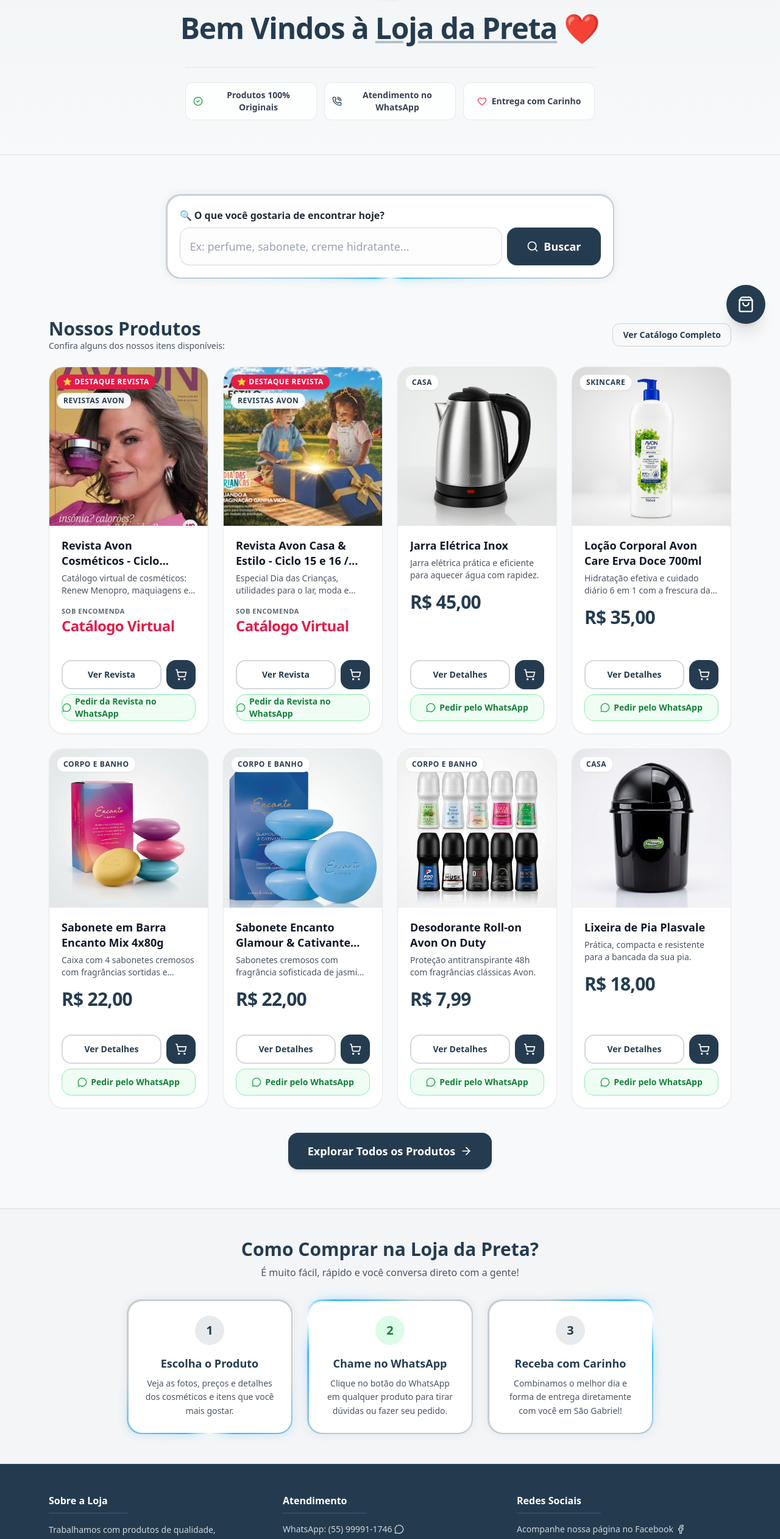
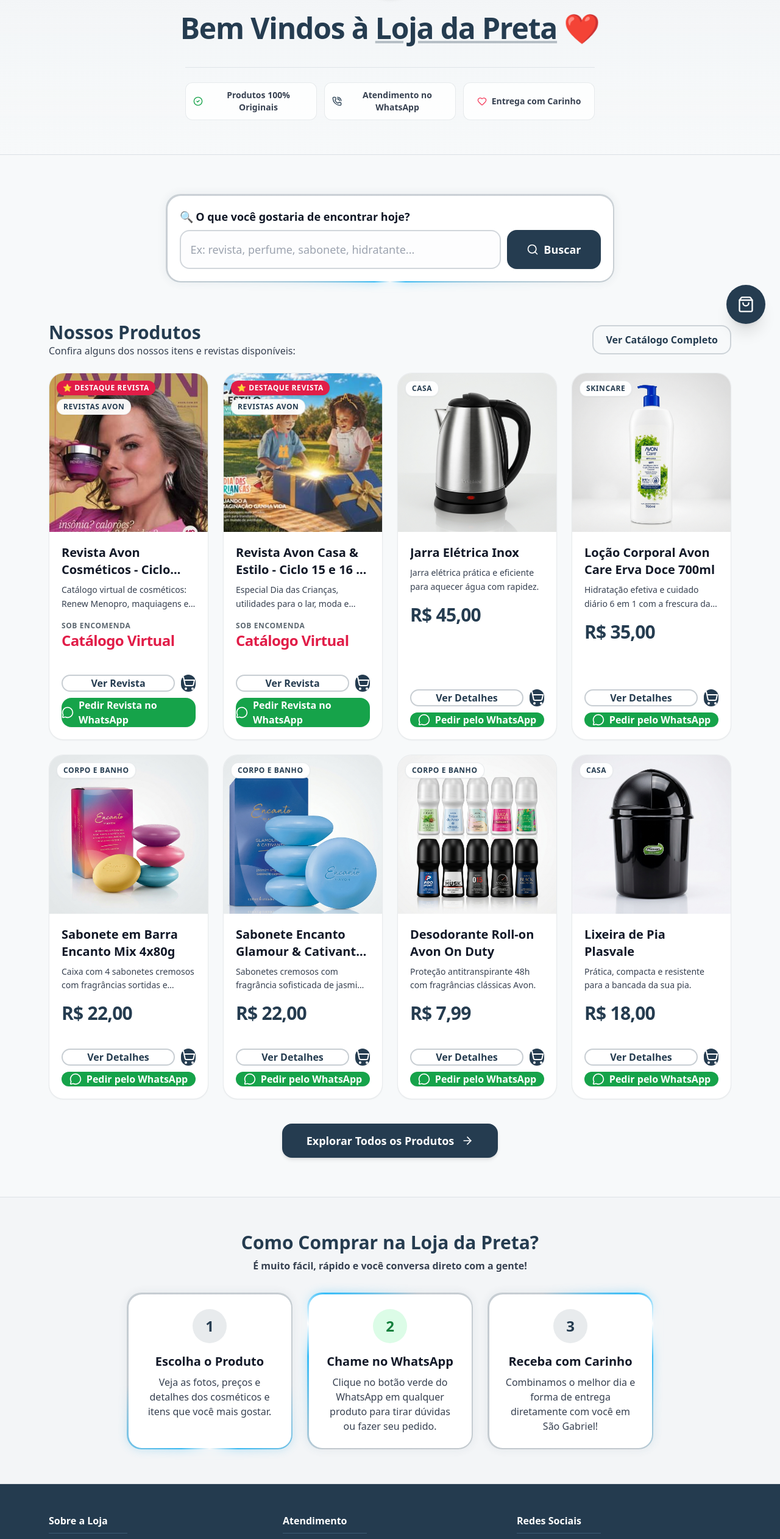
Before and after one commit to valdeir2016alves-gif/loja_dapreta, a Vue app: page / in a window 1280 px wide. Shown: the part 245-2768 px from the top of the page at 61% size. Built offline with nearby package versions, Linux system fonts and the light colour scheme.

Commit message:
feat: otimizacao completa para celulares e publico idoso (tipografia, alto contraste, botoes maiores e navegacao tatil)

```diff
--- a/src/components/product/ProductCard.vue
+++ b/src/components/product/ProductCard.vue
@@ -82,10 +82,10 @@
 
       <!-- Informações -->
       <div class="p-4 sm:p-5">
-        <h3 class="font-bold text-lg text-gray-900 mb-1.5 line-clamp-2 leading-snug group-hover:text-primary transition-colors">
+        <h3 class="font-extrabold text-lg sm:text-xl text-gray-900 mb-2 line-clamp-2 leading-snug group-hover:text-primary transition-colors">
           {{ product.name }}
         </h3>
-        <p class="text-gray-600 text-xs sm:text-sm line-clamp-2 mb-3 leading-relaxed">
+        <p class="text-gray-700 text-sm line-clamp-2 mb-3 leading-relaxed font-normal">
           {{ product.shortDescription }}
         </p>
         <div class="flex items-baseline justify-between pt-1">
@@ -93,7 +93,7 @@
             R$ {{ product.price.toLocaleString('pt-BR', { minimumFractionDigits: 2 }) }}
           </span>
           <div v-else class="flex flex-col">
-            <span class="text-[11px] font-extrabold text-muted-foreground uppercase tracking-wider">Sob Encomenda</span>
+            <span class="text-xs font-black text-muted-foreground uppercase tracking-wider">Sob Encomenda</span>
             <span class="text-xl sm:text-2xl font-black text-rose-600 tracking-tight">
               Catálogo Virtual
             </span>
@@ -102,13 +102,13 @@
       </div>
     </div>
 
-    <!-- Botões de Ação Grandes e Confortáveis -->
-    <div class="p-4 sm:p-5 pt-0 flex flex-col gap-2">
-      <div class="flex gap-2">
+    <!-- Botões de Ação Grandes e Confortáveis (Otimizados para Toque e Idosos) -->
+    <div class="p-4 sm:p-5 pt-0 flex flex-col gap-2.5">
+      <div class="flex gap-2.5">
         <button
           type="button"
           @click.stop="handleViewDetails"
-          class="flex-1 h-12 px-3 text-sm font-bold rounded-2xl border-2 border-primary/20 text-primary hover:bg-primary/10 transition-colors text-center flex items-center justify-center"
+          class="flex-1 h-13 px-4 text-base font-extrabold rounded-2xl border-2 border-primary/25 text-primary hover:bg-primary/10 active:scale-[0.98] transition-all text-center flex items-center justify-center"
         >
           {{ isRevista ? 'Ver Revista' : 'Ver Detalhes' }}
         </button>
@@ -116,23 +116,23 @@
         <button
           type="button"
           @click="handleAddToCart"
-          class="bg-primary text-white hover:bg-primary/90 h-12 w-12 flex items-center justify-center rounded-2xl shadow-sm transition-transform active:scale-95 flex-shrink-0"
+          class="bg-primary text-white hover:bg-primary/90 h-13 w-13 flex items-center justify-center rounded-2xl shadow-sm transition-transform active:scale-95 flex-shrink-0"
           :title="isRevista ? 'Adicionar ao carrinho para encomendar' : 'Colocar no carrinho'"
         >
-          <ShoppingCart class="h-5 w-5" />
+          <ShoppingCart class="h-6 w-6" />
         </button>
       </div>
 
-      <!-- Botão Rápido de WhatsApp no Card -->
+      <!-- Botão Rápido de WhatsApp no Card (Verde Sólido, Alto Contraste) -->
       <a
         :href="whatsappUrl"
         target="_blank"
         rel="noopener noreferrer"
         @click.stop
-        class="w-full h-11 rounded-2xl bg-green-50 hover:bg-green-100 text-green-700 border border-green-300 font-bold text-xs sm:text-sm flex items-center justify-center gap-1.5 transition-colors"
+        class="w-full h-13 rounded-2xl bg-green-600 hover:bg-green-700 active:scale-[0.98] text-white font-extrabold text-sm sm:text-base flex items-center justify-center gap-2 shadow-sm transition-all"
       >
-        <MessageCircle class="h-4 w-4 text-green-600" />
-        <span>{{ isRevista ? 'Pedir da Revista no WhatsApp' : 'Pedir pelo WhatsApp' }}</span>
+        <MessageCircle class="h-5 w-5 flex-shrink-0" />
+        <span>{{ isRevista ? 'Pedir Revista no WhatsApp' : 'Pedir pelo WhatsApp' }}</span>
       </a>
     </div>
   </div>
--- a/src/pages/Home.vue
+++ b/src/pages/Home.vue
@@ -81,22 +81,22 @@
     <!-- Barra de Pesquisa com Efeito Specular Card -->
     <section class="container mx-auto px-4 max-w-3xl">
       <SpecularCard>
-        <label for="busca-home" class="block text-sm sm:text-base font-bold text-gray-800 mb-2">
+        <label for="busca-home" class="block text-base sm:text-lg font-black text-gray-900 mb-2">
           🔍 O que você gostaria de encontrar hoje?
         </label>
-        <form @submit.prevent="handleSearch" class="flex gap-2">
+        <form @submit.prevent="handleSearch" class="flex gap-2.5">
           <input
             id="busca-home"
             v-model="searchQuery"
             type="text"
-            placeholder="Ex: perfume, sabonete, creme hidratante..."
-            class="flex-1 px-4 py-3 sm:py-4 rounded-2xl border border-primary/20 bg-secondary/10 text-base sm:text-lg focus:outline-none focus:ring-2 focus:ring-primary/40 font-medium"
+            placeholder="Ex: revista, perfume, sabonete, hidratante..."
+            class="flex-1 px-4 py-3.5 sm:py-4 rounded-2xl border-2 border-primary/20 bg-secondary/10 text-base sm:text-lg focus:outline-none focus:ring-2 focus:ring-primary/40 font-medium"
           />
           <button
             type="submit"
-            class="px-5 sm:px-8 py-3 sm:py-4 bg-primary text-white font-bold rounded-2xl hover:bg-primary/90 flex items-center gap-2 text-base sm:text-lg transition-transform active:scale-95 shadow-sm"
+            class="px-5 sm:px-8 py-3.5 sm:py-4 bg-primary text-white font-extrabold rounded-2xl hover:bg-primary/90 flex items-center justify-center gap-2 text-base sm:text-lg transition-transform active:scale-95 shadow-sm min-w-[56px] min-h-[52px]"
           >
-            <Search class="h-5 w-5" />
+            <Search class="h-6 w-6 sm:h-5 sm:w-5" />
             <span class="hidden sm:inline">Buscar</span>
           </button>
         </form>
@@ -106,14 +106,14 @@
 
     <!-- Vitrine de Produtos (Direto na Página Inicial!) -->
     <section id="vitrine-produtos" class="container mx-auto px-4 max-w-6xl scroll-mt-24">
-      <div class="flex items-center justify-between mb-6">
+      <div class="flex flex-col sm:flex-row sm:items-center justify-between mb-6 gap-3">
         <div>
           <h2 class="text-2xl sm:text-3xl font-black text-primary">Nossos Produtos</h2>
-          <p class="text-sm text-gray-600 font-medium">Confira alguns dos nossos itens disponíveis:</p>
+          <p class="text-sm sm:text-base text-gray-700 font-medium">Confira alguns dos nossos itens e revistas disponíveis:</p>
         </div>
         <router-link
           to="/catalog"
-          class="px-4 py-2 rounded-xl border border-primary/20 text-primary hover:bg-primary/5 font-bold text-sm transition-colors"
+          class="h-11 sm:h-12 px-5 py-2.5 rounded-2xl border-2 border-primary/20 text-primary hover:bg-primary/5 font-extrabold text-sm sm:text-base transition-colors flex items-center justify-center w-fit"
         >
           Ver Catálogo Completo
         </router-link>
@@ -142,7 +142,7 @@
           :href="whatsappUrl"
           target="_blank"
           rel="noopener noreferrer"
-          class="inline-flex items-center gap-2 px-6 py-3 rounded-xl bg-green-600 text-white font-bold"
+          class="inline-flex items-center gap-2 px-6 py-3.5 rounded-2xl bg-green-600 text-white font-bold"
         >
           <MessageCircle class="h-5 w-5" /> Chamar no WhatsApp
         </a>
@@ -152,7 +152,7 @@
       <div v-if="products.length > 0" class="text-center mt-10">
         <router-link
           to="/catalog"
-          class="inline-flex items-center justify-center px-8 py-4 rounded-2xl bg-primary text-white hover:bg-primary/90 font-bold text-lg shadow-md transition-transform active:scale-95 gap-2"
+          class="inline-flex items-center justify-center h-14 sm:h-15 px-8 sm:px-10 rounded-2xl bg-primary text-white hover:bg-primary/90 font-extrabold text-base sm:text-lg shadow-md transition-transform active:scale-95 gap-3"
         >
           <span>Explorar Todos os Produtos</span>
           <ArrowRight class="h-5 w-5" />
@@ -161,42 +161,42 @@
     </section>
 
     <!-- Seção de Ajuda Simples: Como Comprar (Pensada para Terceira Idade) -->
-    <section class="bg-secondary/30 py-12 border-y border-primary/10">
+    <section class="bg-secondary/30 py-10 sm:py-14 border-y border-primary/10">
       <div class="container mx-auto px-4 max-w-4xl">
         <h2 class="text-2xl sm:text-3xl font-black text-center text-primary mb-2">
           Como Comprar na Loja da Preta?
         </h2>
-        <p class="text-center text-gray-600 font-medium text-sm sm:text-base mb-8">
+        <p class="text-center text-gray-700 font-semibold text-sm sm:text-base mb-8">
           É muito fácil, rápido e você conversa direto com a gente!
         </p>
 
-        <div class="grid grid-cols-1 md:grid-cols-3 gap-6">
+        <div class="grid grid-cols-1 md:grid-cols-3 gap-5 sm:gap-6">
           <SpecularCard inner-class="p-6 text-center" :initial-angle="0">
-            <div class="w-12 h-12 bg-primary/10 text-primary rounded-full font-black text-xl flex items-center justify-center mx-auto mb-4">
+            <div class="w-14 h-14 bg-primary/10 text-primary rounded-full font-black text-2xl flex items-center justify-center mx-auto mb-4">
               1
             </div>
-            <h3 class="text-lg font-bold text-primary mb-2">Escolha o Produto</h3>
-            <p class="text-sm text-gray-600 leading-relaxed">
+            <h3 class="text-lg sm:text-xl font-black text-gray-900 mb-2">Escolha o Produto</h3>
+            <p class="text-sm sm:text-base text-gray-700 leading-relaxed font-medium">
               Veja as fotos, preços e detalhes dos cosméticos e itens que você mais gostar.
             </p>
           </SpecularCard>
 
           <SpecularCard inner-class="p-6 text-center" :initial-angle="120">
-            <div class="w-12 h-12 bg-green-100 text-green-700 rounded-full font-black text-xl flex items-center justify-center mx-auto mb-4">
+            <div class="w-14 h-14 bg-green-100 text-green-700 rounded-full font-black text-2xl flex items-center justify-center mx-auto mb-4">
               2
             </div>
-            <h3 class="text-lg font-bold text-primary mb-2">Chame no WhatsApp</h3>
-            <p class="text-sm text-gray-600 leading-relaxed">
-              Clique no botão do WhatsApp em qualquer produto para tirar dúvidas ou fazer seu pedido.
+            <h3 class="text-lg sm:text-xl font-black text-gray-900 mb-2">Chame no WhatsApp</h3>
+            <p class="text-sm sm:text-base text-gray-700 leading-relaxed font-medium">
+              Clique no botão verde do WhatsApp em qualquer produto para tirar dúvidas ou fazer seu pedido.
             </p>
           </SpecularCard>
 
           <SpecularCard inner-class="p-6 text-center" :initial-angle="240">
-            <div class="w-12 h-12 bg-primary/10 text-primary rounded-full font-black text-xl flex items-center justify-center mx-auto mb-4">
+            <div class="w-14 h-14 bg-primary/10 text-primary rounded-full font-black text-2xl flex items-center justify-center mx-auto mb-4">
               3
             </div>
-            <h3 class="text-lg font-bold text-primary mb-2">Receba com Carinho</h3>
-            <p class="text-sm text-gray-600 leading-relaxed">
+            <h3 class="text-lg sm:text-xl font-black text-gray-900 mb-2">Receba com Carinho</h3>
+            <p class="text-sm sm:text-base text-gray-700 leading-relaxed font-medium">
               Combinamos o melhor dia e forma de entrega diretamente com você em São Gabriel!
             </p>
           </SpecularCard>
--- a/src/pages/ProductDetails.vue
+++ b/src/pages/ProductDetails.vue
@@ -47,12 +47,12 @@
     <div v-if="product">
       <router-link
         to="/catalog"
-        class="inline-flex items-center text-sm text-primary font-semibold hover:underline mb-8 gap-2"
+        class="inline-flex items-center text-sm sm:text-base text-primary font-bold hover:underline mb-6 gap-2 py-2 px-3.5 rounded-xl bg-secondary/40 border border-primary/10 w-fit active:scale-95 transition-all"
       >
-        <ArrowLeft class="h-4 w-4" /> Voltar para o catálogo
+        <ArrowLeft class="h-5 w-5" /> Voltar para o catálogo
       </router-link>
 
-      <div class="grid grid-cols-1 md:grid-cols-2 gap-12 lg:gap-24 items-start">
+      <div class="grid grid-cols-1 md:grid-cols-2 gap-8 lg:gap-16 items-start">
         <!-- Image Box -->
         <div class="relative aspect-square rounded-3xl overflow-hidden bg-secondary/10 border border-primary/10 group shadow-sm">
           <img
@@ -66,87 +66,87 @@
             v-if="!isLoaded"
             class="absolute inset-0 flex items-center justify-center animate-pulse bg-secondary/20"
           >
-            <span class="text-muted-foreground text-sm">Carregando imagem...</span>
+            <span class="text-muted-foreground text-sm font-semibold">Carregando imagem...</span>
           </div>
         </div>
 
         <!-- Info Column -->
         <div class="flex flex-col">
           <span
-            class="w-fit mb-4 px-3 py-1 rounded-lg bg-primary/10 text-primary text-xs font-bold uppercase tracking-wider"
+            class="w-fit mb-3 px-3.5 py-1.5 rounded-xl bg-primary/10 text-primary text-xs sm:text-sm font-extrabold uppercase tracking-wider"
           >
             {{ product.category }}
           </span>
 
-          <h1 class="text-4xl md:text-5xl font-bold text-primary mb-4 leading-tight">
+          <h1 class="text-3xl sm:text-4xl md:text-5xl font-black text-gray-950 mb-3 leading-tight">
             {{ product.name }}
           </h1>
 
-          <div class="mb-6">
-            <p v-if="product.price > 0" class="text-3xl font-bold text-primary">
+          <div class="mb-5">
+            <p v-if="product.price > 0" class="text-3xl sm:text-4xl font-black text-primary">
               R$ {{ product.price.toLocaleString('pt-BR', { minimumFractionDigits: 2 }) }}
             </p>
             <div v-else class="inline-flex flex-col">
-              <span class="text-xs font-bold text-muted-foreground uppercase tracking-wider">Disponível Sob Encomenda</span>
+              <span class="text-xs font-black text-muted-foreground uppercase tracking-wider">Disponível Sob Encomenda</span>
               <span class="text-2xl sm:text-3xl font-black text-rose-600">Catálogo Virtual Completo</span>
             </div>
           </div>
 
-          <div class="prose prose-pink mb-8">
-            <p class="text-muted-foreground text-lg leading-relaxed whitespace-pre-line">
+          <div class="prose prose-pink mb-6">
+            <p class="text-gray-800 text-base sm:text-lg leading-relaxed whitespace-pre-line font-medium">
               {{ product.fullDescription }}
             </p>
           </div>
 
           <!-- Ações especiais quando for Revista / Catálogo Virtual -->
-          <div v-if="product.catalogUrl" class="mb-8 p-5 bg-rose-50/70 border-2 border-rose-200/80 rounded-3xl space-y-3 shadow-xs">
-            <div class="flex items-center gap-2 text-rose-700 font-extrabold text-sm uppercase tracking-wider">
-              <BookOpen class="h-5 w-5" />
-              <span>Folheto Virtual Completo</span>
+          <div v-if="product.catalogUrl" class="mb-8 p-5 sm:p-6 bg-gradient-to-b from-rose-50 to-rose-100/50 border-2 border-rose-300 rounded-3xl space-y-3.5 shadow-sm">
+            <div class="flex items-center gap-2 text-rose-800 font-black text-base sm:text-lg uppercase tracking-wide">
+              <BookOpen class="h-6 w-6 text-[#ff2469]" />
+              <span>Folheie a Revista Oficial</span>
             </div>
-            <p class="text-xs sm:text-sm text-gray-700 leading-relaxed font-medium">
-              Abra a revista online para ver todas as fotos, lançamentos e preços de campanha:
+            <p class="text-sm sm:text-base text-gray-800 leading-relaxed font-medium">
+              Toque no botão abaixo para abrir a revista inteira no celular e dar zoom com os dedos:
             </p>
-            <div class="flex flex-col sm:flex-row gap-2.5 pt-1">
+            <div class="flex flex-col sm:flex-row gap-3 pt-1">
               <a
                 :href="product.catalogUrl"
                 target="_blank"
                 rel="noopener noreferrer"
-                class="flex-1 h-12 px-4 bg-[#ff2469] hover:bg-[#e01a59] text-white font-bold text-sm sm:text-base rounded-2xl shadow-sm flex items-center justify-center gap-2 transition-all active:scale-95"
+                class="flex-1 h-14 sm:h-15 px-5 bg-[#ff2469] hover:bg-[#e01a59] active:scale-[0.98] text-white font-black text-base sm:text-lg rounded-2xl shadow-md flex items-center justify-center gap-2.5 transition-all"
               >
-                <BookOpen class="h-4 w-4" />
-                <span>Folhear Revista Online</span>
-                <ExternalLink class="h-4 w-4 opacity-75" />
+                <BookOpen class="h-5 w-5 flex-shrink-0" />
+                <span>Abrir Revista em Tela Cheia</span>
+                <ExternalLink class="h-5 w-5 flex-shrink-0 opacity-80" />
               </a>
               <a
                 v-if="product.pdfUrl"
                 :href="product.pdfUrl"
                 target="_blank"
                 rel="noopener noreferrer"
-                class="h-12 px-4 border-2 border-[#ff2469]/30 bg-white hover:bg-rose-50 text-[#ff2469] font-bold text-xs sm:text-sm rounded-2xl flex items-center justify-center gap-1.5 transition-colors"
+                class="h-13 sm:h-15 px-5 border-2 border-[#ff2469]/30 bg-white hover:bg-rose-50 active:scale-[0.98] text-[#ff2469] font-extrabold text-sm sm:text-base rounded-2xl flex items-center justify-center gap-2 transition-all"
                 title="Baixar em PDF"
               >
-                <Download class="h-4 w-4" />
-                <span>Baixar PDF</span>
+                <Download class="h-5 w-5 flex-shrink-0" />
+                <span>Baixar em PDF</span>
               </a>
             </div>
           </div>
 
-          <div class="flex flex-col sm:flex-row gap-4 mb-10">
+          <div class="flex flex-col sm:flex-row gap-3.5 mb-8">
             <button
               type="button"
               @click="handleAddToCart"
-              class="flex-1 h-14 bg-primary text-white hover:bg-primary/90 text-lg font-semibold rounded-2xl shadow-lg shadow-primary/20 flex items-center justify-center gap-2 transition-all"
+              class="flex-1 h-14 sm:h-15 bg-primary text-white hover:bg-primary/90 text-base sm:text-lg font-extrabold rounded-2xl shadow-md flex items-center justify-center gap-2.5 transition-transform active:scale-[0.98]"
             >
-              <ShoppingBag class="h-5 w-5" /> {{ isRevista ? 'Encomendar no Carrinho' : 'Adicionar ao Carrinho' }}
+              <ShoppingBag class="h-6 w-6" /> {{ isRevista ? 'Encomendar no Carrinho' : 'Adicionar ao Carrinho' }}
             </button>
             <a
               :href="whatsappUrl"
               target="_blank"
               rel="noopener noreferrer"
-              class="flex-1 h-14 border border-primary/20 text-primary hover:bg-primary/5 text-lg font-semibold rounded-2xl flex items-center justify-center gap-2 transition-colors"
+              class="flex-1 h-14 sm:h-15 bg-green-600 hover:bg-green-700 text-white text-base sm:text-lg font-extrabold rounded-2xl flex items-center justify-center gap-2.5 shadow-md transition-transform active:scale-[0.98]"
             >
-              <MessageCircle class="h-5 w-5" /> {{ isRevista ? 'Pedir Revista no WhatsApp' : 'Contato WhatsApp' }}
+              <MessageCircle class="h-6 w-6" /> {{ isRevista ? 'Pedir Revista no WhatsApp' : 'Chamar no WhatsApp' }}
             </a>
           </div>
         </div>
@@ -187,19 +187,19 @@
           ></iframe>
         </div>
 
-        <!-- Orientações para Pedir -->
-        <div class="mt-6 p-6 rounded-2xl bg-secondary/30 border border-primary/15 flex flex-col md:flex-row items-center justify-between gap-4">
-          <div class="space-y-1 text-center md:text-left">
-            <h4 class="font-extrabold text-base text-gray-900">Gostou de algum produto da revista?</h4>
-            <p class="text-sm text-gray-600">Anote os códigos ou produtos que você escolheu e nos envie pelo WhatsApp para encomendarmos para você!</p>
+        <!-- Orientações para Pedir (Claro e Direto para Idosos) -->
+        <div class="mt-6 p-6 sm:p-7 rounded-3xl bg-secondary/40 border-2 border-primary/15 flex flex-col md:flex-row items-center justify-between gap-5">
+          <div class="space-y-1.5 text-center md:text-left">
+            <h4 class="font-black text-lg sm:text-xl text-gray-950">Gostou de algum produto da revista?</h4>
+            <p class="text-sm sm:text-base text-gray-700 font-medium">Anote os códigos ou tire um print da página e envie direto pelo WhatsApp para a Preta!</p>
           </div>
           <a
             :href="whatsappUrl"
             target="_blank"
             rel="noopener noreferrer"
-            class="w-full md:w-auto px-6 py-3.5 bg-green-600 hover:bg-green-700 text-white font-bold rounded-2xl flex items-center justify-center gap-2 shadow-sm transition-transform active:scale-95 whitespace-nowrap"
+            class="w-full md:w-auto h-14 sm:h-15 px-8 bg-green-600 hover:bg-green-700 active:scale-[0.98] text-white font-extrabold text-base sm:text-lg rounded-2xl flex items-center justify-center gap-3 shadow-md transition-all whitespace-nowrap"
           >
-            <MessageCircle class="h-5 w-5" />
+            <MessageCircle class="h-6 w-6" />
             <span>Enviar Pedido pelo WhatsApp</span>
           </a>
         </div>
```
Also changed, not shown: src/components/cart/Cart.vue (+22 -18 lines), src/components/layout/BottomNav.vue (+17 -17 lines), src/pages/Catalog.vue (+17 -17 lines).
